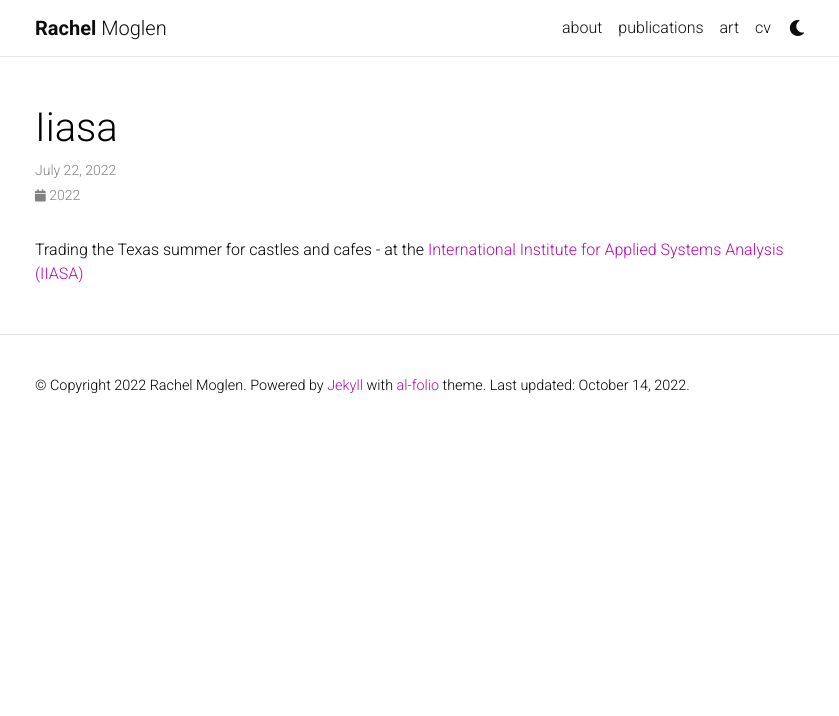
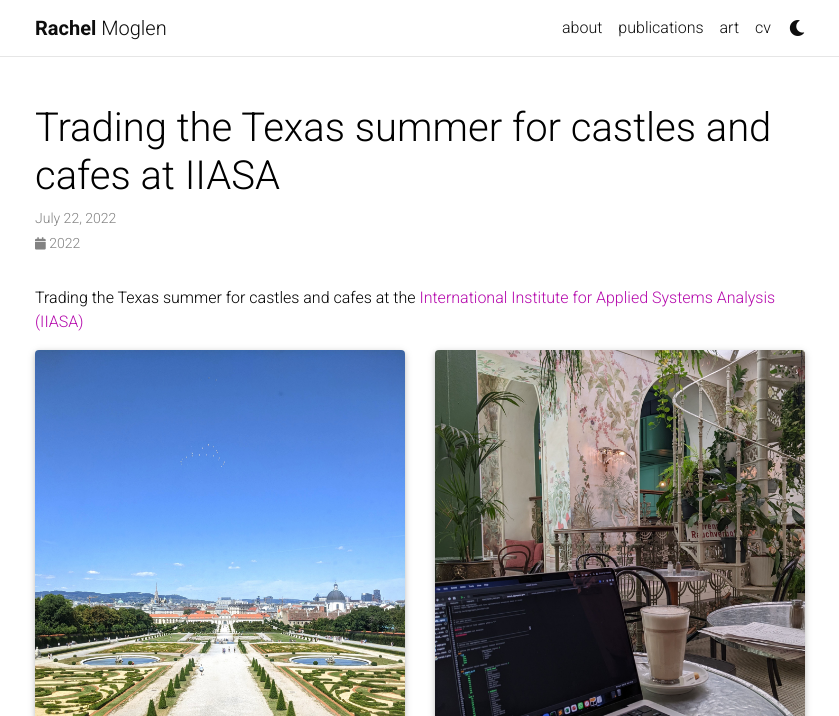
Before and after one commit to rmoglen/rmoglen.github.io, a Jekyll site: the page built from _news/IIASA.md, in a window 1280 px wide and 1203 px high. Shown: the top 716 px of the window, without its empty margins (220-1059 px from the left). Built offline with Jekyll 4.4.1, drawn with Linux system fonts in a browser that asks for light colours; full-size pictures stand in for the smaller copies a plugin makes; comment, search, counter and statistics services are not loaded; a style sheet for code colours, icons or effects is not loaded; grey boxes are pictures that could not be loaded.

Commit message:
updating news

```diff
--- a/_news/IIASA.md
+++ b/_news/IIASA.md
@@ -1,7 +1,24 @@
 ---
 layout: post
+title: Trading the Texas summer for castles and cafes at IIASA
 date: 2022-07-22 16:11:00-0400
-inline: true
+inline: false
 ---
 
-Trading the Texas summer for castles and cafes - at the [International Institute for Applied Systems Analysis (IIASA)](https://iiasa.ac.at/)
+Trading the Texas summer for castles and cafes at the [International Institute for Applied Systems Analysis (IIASA)](https://iiasa.ac.at/)
+
+
+<div class="row">
+    <div class="col-sm mt-3 mt-md-0">
+        {% include figure.html path="assets/img/news/castle.jpg" title="" class="img-fluid rounded z-depth-1" %}
+    </div>
+    <div class="col-sm mt-3 mt-md-0">
+        {% include figure.html path="assets/img/news/cafe.jpg" title="" class="img-fluid rounded z-depth-1" %}
+    </div>
+</div>
+
+<div class="row">
+    <div class="col-sm mt-3 mt-md-0">
+        {% include figure.html path="assets/img/news/cafe1.jpg" title="" class="img-fluid rounded z-depth-1" %}
+    </div>
+</div>
```
Also changed, not shown: _news/INFORMS2022.md (added, +13 -0 lines), _news/PVAMU.md (+1 -1 lines), assets/img/news/cafe.jpg (added), assets/img/news/castle.jpg (added), 2 other files.
